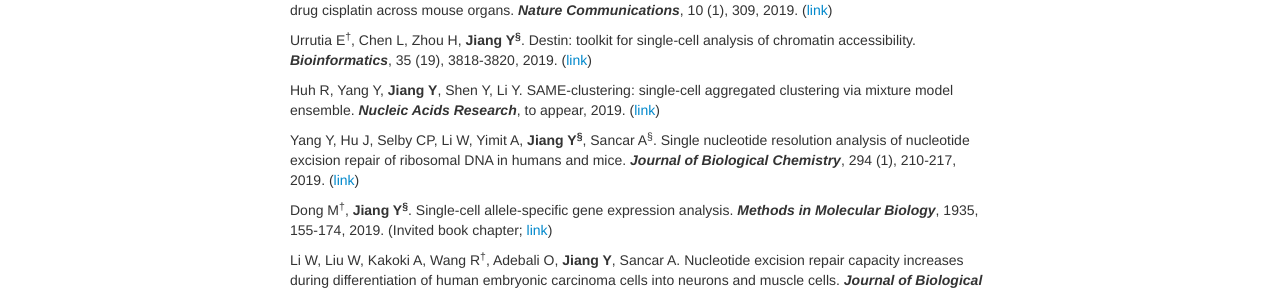
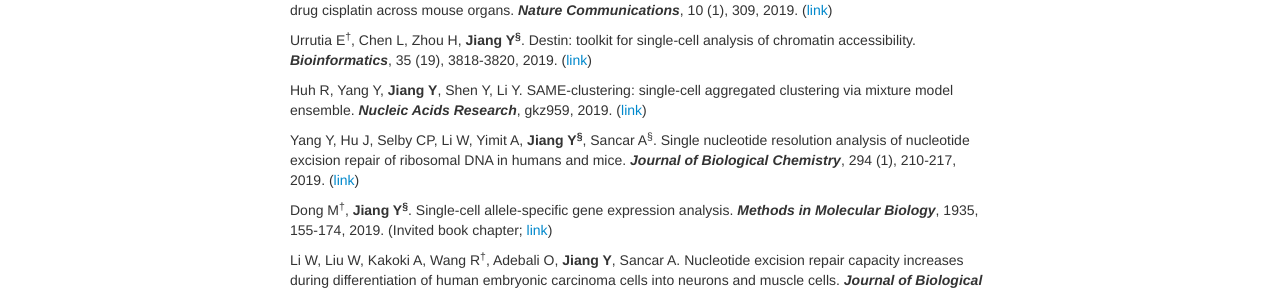
Before and after one commit to yuchaojiang/yuchaojiang.github.io, a Jekyll site: the page built from pages/pubs.md, in a window 1280 px wide. Shown: the part 484-776 px from the top of the page. Built offline with Jekyll 4.4.1, drawn with Linux system fonts in a browser that asks for light colours.

Commit message:
Update pubs.md

```diff
--- a/pages/pubs.md
+++ b/pages/pubs.md
@@ -26,7 +26,7 @@ Yimit A, Adebali O, Sancar A<sup>&sect;</sup>, **Jiang Y<sup>&sect;</sup>**. Dif
 
 Urrutia E<sup>&dagger;</sup>, Chen L, Zhou H, **Jiang Y<sup>&sect;</sup>**. Destin: toolkit for single-cell analysis of chromatin accessibility. ***Bioinformatics***, 35 (19), 3818-3820, 2019. ([link](https://academic.oup.com/bioinformatics/article/35/19/3818/5367832/))
 
-Huh R, Yang Y, **Jiang Y**, Shen Y, Li Y. SAME-clustering: single-cell aggregated clustering via mixture model ensemble. ***Nucleic Acids Research***, to appear, 2019. ([link](https://www.biorxiv.org/content/10.1101/645820v1))
+Huh R, Yang Y, **Jiang Y**, Shen Y, Li Y. SAME-clustering: single-cell aggregated clustering via mixture model ensemble. ***Nucleic Acids Research***, gkz959, 2019. ([link](https://academic.oup.com/nar/advance-article/doi/10.1093/nar/gkz959/5644992))
 
 Yang Y, Hu J, Selby CP, Li W, Yimit A, **Jiang Y<sup>&sect;</sup>**, Sancar A<sup>&sect;</sup>. Single nucleotide resolution analysis of nucleotide excision repair of ribosomal DNA in humans and mice. ***Journal of Biological Chemistry***, 294 (1), 210-217, 2019. ([link](http://www.jbc.org/content/294/1/210.short))
 
```
